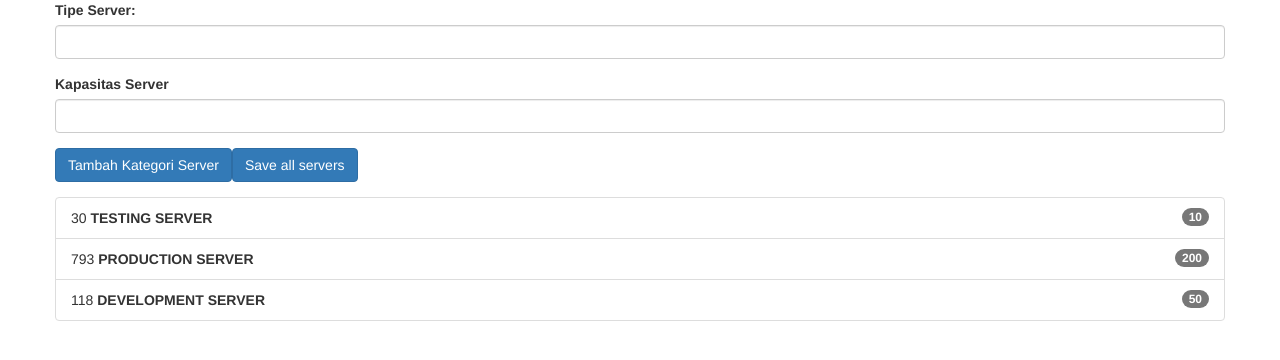
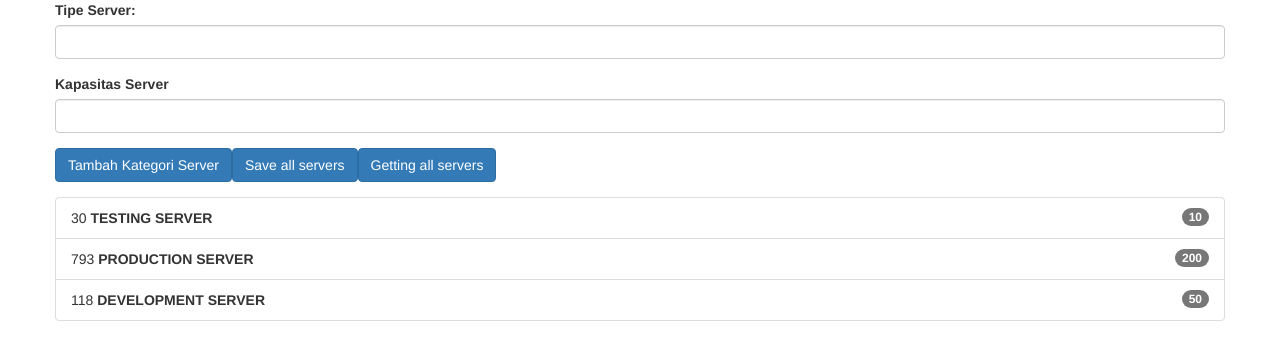
Before and after one commit to dimMaryanto93/ng-4, an Angular app: page / in a window 1280 px wide. Shown: the top 360 px of the page. Built offline with nearby package versions, Linux system fonts and the light colour scheme.

Commit message:
getting data with get method from the server firebase

```diff
--- a/src/app/app.component.html
+++ b/src/app/app.component.html
@@ -12,6 +12,7 @@
     <div class="form-group">
       <button class="btn btn-primary" (click)="addServer()">Tambah Kategori Server</button>
       <button class="btn btn-primary" (click)="saveServer()">Save all servers</button>
+      <button class="btn btn-primary" (click)="getServers()">Getting all servers</button>
     </div>
   </div>
   <div class="row">
--- a/src/app/app.component.ts
+++ b/src/app/app.component.ts
@@ -1,5 +1,6 @@
 import {Component, ElementRef, ViewChild} from '@angular/core';
 import {ServerService} from "./server.service";
+import {Response} from "@angular/http";
 
 @Component({
   selector: 'app-root',
@@ -26,6 +27,16 @@ export class AppComponent {
       (error) => console.log(error));
   }
 
+  getServers() {
+    this.serverService.gettingServers().subscribe(
+      (response: Response) => {
+        const data = response.json();
+        console.log(data);
+      },
+      (error) => console.log(error)
+    );
+  }
+
   private generateId() {
     return Math.round(Math.random() * 1000);
   }
--- a/src/app/server.service.ts
+++ b/src/app/server.service.ts
@@ -16,4 +16,8 @@ export class ServerService {
       {headers: headers})
   }
 
+  gettingServers() {
+    return this.http.get('https://belajar-ng-http.firebaseio.com/servers.json');
+  }
+
 }
```
